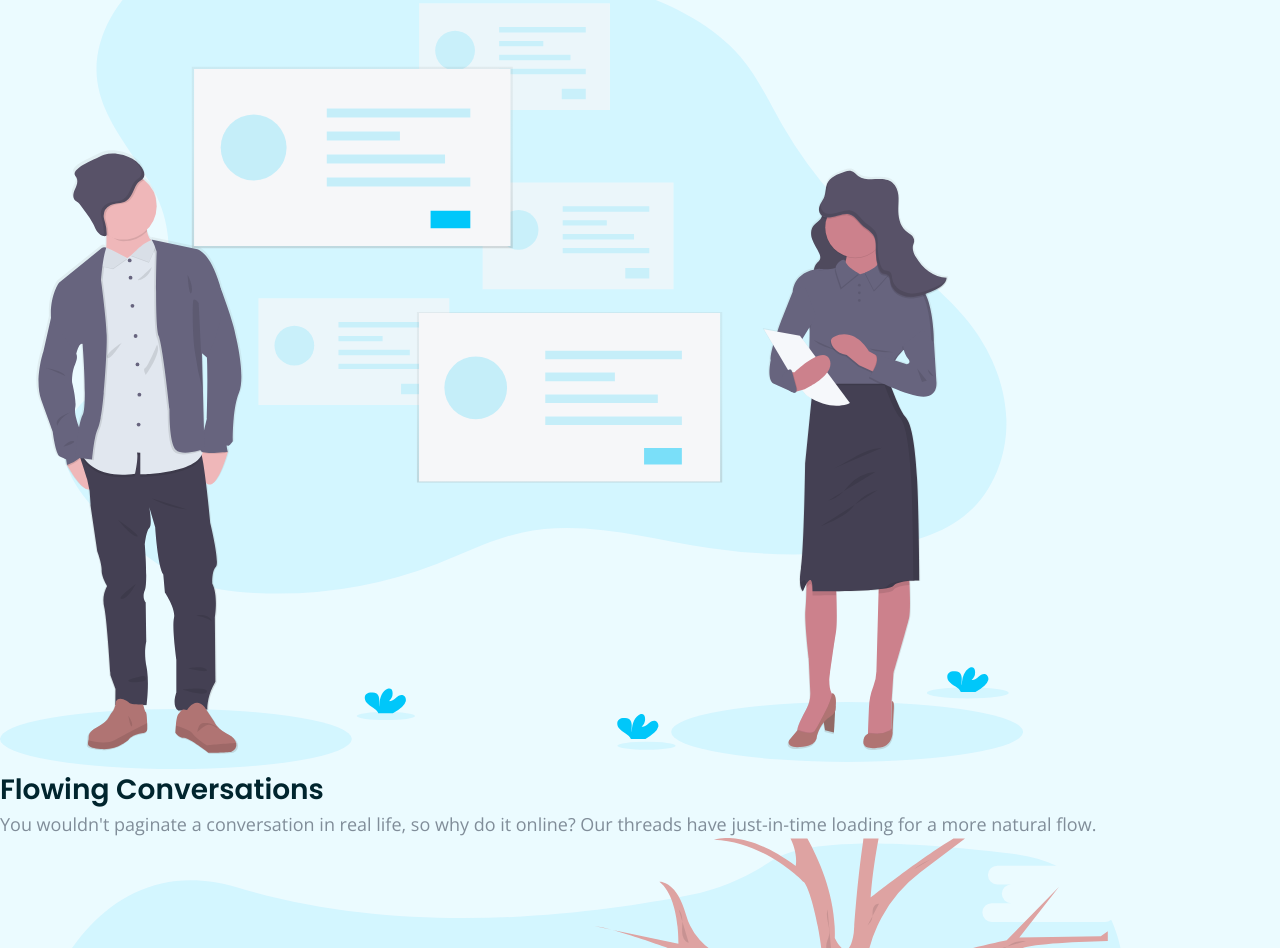
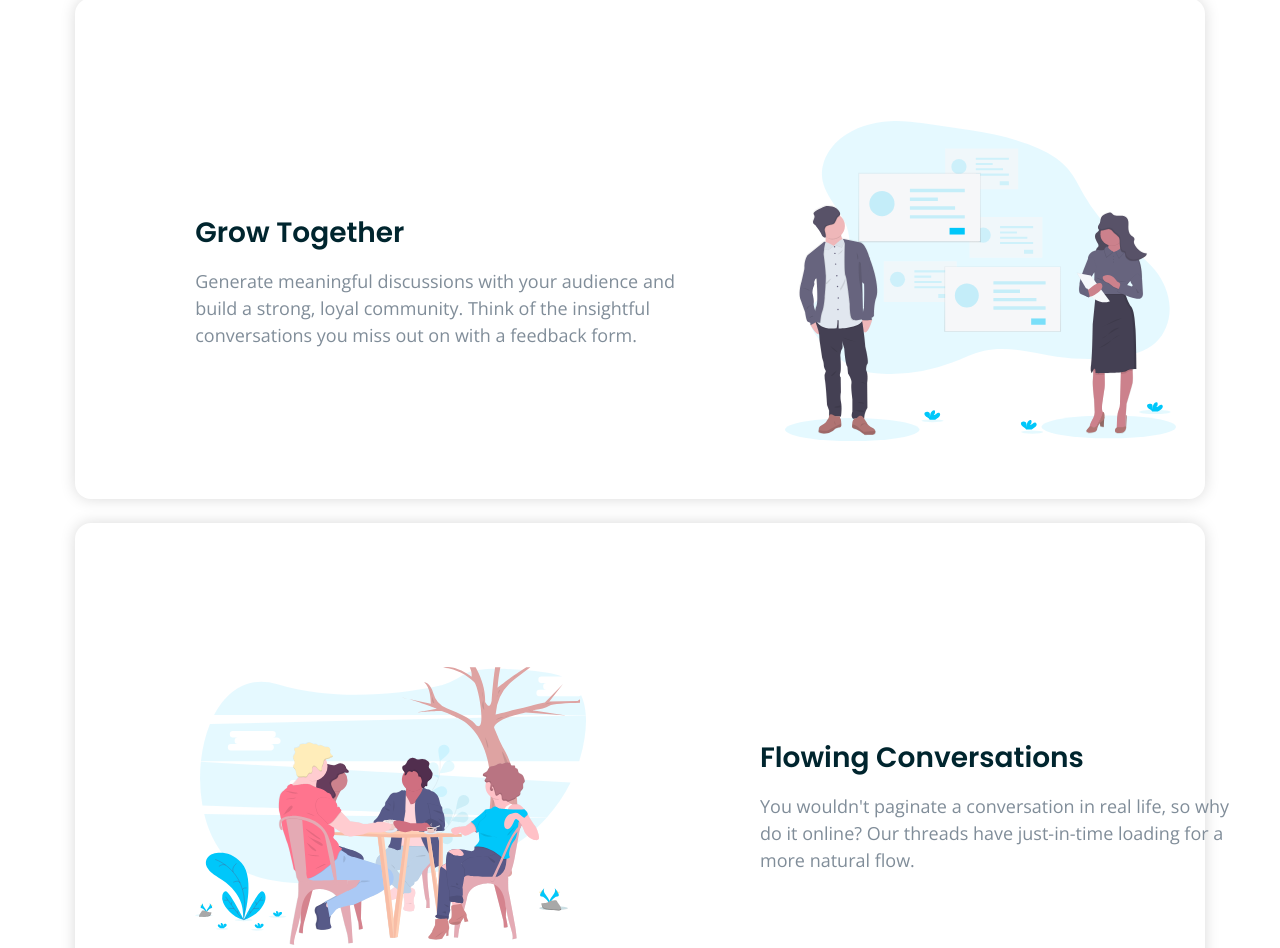
Before and after one commit to MinhKhangTran/w52s_12_11ty_huddle, an Eleventy site: page src/index.html in a window 1280 px wide. Shown: the part 853-1801 px from the top of the page. Built offline with nearby package versions, Linux system fonts and the light colour scheme; Eleventy itself is replaced by a stand-in of ours; files that its build step writes are made by us from their sources.

Commit message:
:sparkles: feat

```diff
--- a/src/_includes/partials/feat.html
+++ b/src/_includes/partials/feat.html
@@ -1,7 +1,7 @@
-<section id="feat" aria-label="feat section">
-  <div class="feat__wrapper">
+<section class="bg-white" id="feat" aria-label="feat section">
+  <div class="feat__wrapper container">
     {% for item in feat %}
-    <div class="feat__card--{{item.id}}">
+    <div class="feat__card feat__card--{{item.id}}">
       <div class="feat__card--start">
         <h2 class="h2 text-very-dark-cyan">{{item.title}}</h2>
         <p class="body">{{item.text}}</p>
--- a/src/css/style.css
+++ b/src/css/style.css
@@ -280,6 +280,7 @@ nav img {
   text-align: center;
   flex-direction: column;
   padding-top: 5rem;
+  padding-bottom: 2rem;
 }
 .hero__wrapper--left p {
   padding-block: 1.3125rem 2rem;
@@ -339,7 +340,7 @@ nav img {
   border-radius: 90px;
   cursor: pointer;
   color: var(--very-dark-cyan);
-  box-shadow: 0 10px 15px -3px rgb(0 0 0 / 0.1), 0 4px 6px -4px rgb(0 0 0 / 0.1);
+  box-shadow: 0 0px 15px rgb(0 0 0 / 0.15);
 }
 .btn-white:hover {
   color: var(--grayish-blue);
@@ -355,11 +356,71 @@ nav img {
   }
 }
 /* ----------------------------- */
-/* About                         */
+/* Feat                         */
 /* ----------------------------- */
-
+#feat {
+  padding-top: 3.875rem;
+}
+.feat__card {
+  display: flex;
+  flex-direction: column-reverse;
+  margin-inline: 1.5rem;
+  align-items: center;
+  box-shadow: 0 0px 15px rgb(0 0 0 / 0.15);
+  border-radius: 16px;
+}
+.feat__card--start {
+  text-align: center;
+  padding-block: 0rem 2rem;
+  padding-inline: 1.375rem;
+}
+.feat__card--start h2 {
+  padding-block: 3.75rem 0.875rem;
+}
+.feat__card--end img {
+  width: 240px;
+  padding-top: 4rem;
+}
+.feat__card--2 {
+  margin-block: 2.5rem;
+}
+@media (min-width: 820px) {
+  #feat {
+    padding-top: 10.1875rem;
+  }
+  .feat__card {
+    flex-direction: row;
+    margin-inline: 1.5rem;
+    align-items: center;
+  }
+  .feat__card--2 {
+    margin-block: 1.5rem;
+    flex-direction: row-reverse;
+  }
+  .feat__card--end,
+  .feat__card--start {
+    width: 50%;
+  }
+  .feat__card--start {
+    padding-left: 7.5rem;
+    padding-block: 9.625rem 9.375rem;
+    text-align: left;
+  }
+  .feat__card--start p {
+    width: 485px;
+  }
+  .feat__card--end img {
+    width: 420px;
+    margin-inline-start: auto;
+    padding-inline-end: 1.8125rem;
+  }
+  .feat__card--2 img {
+    margin-right: auto;
+    margin-left: 7.5rem;
+  }
+}
 /* ----------------------------- */
-/* Creations                     */
+/* Cta                           */
 /* ----------------------------- */
 
 /* ----------------------------- */
```
Also changed, not shown: 2 other files.
